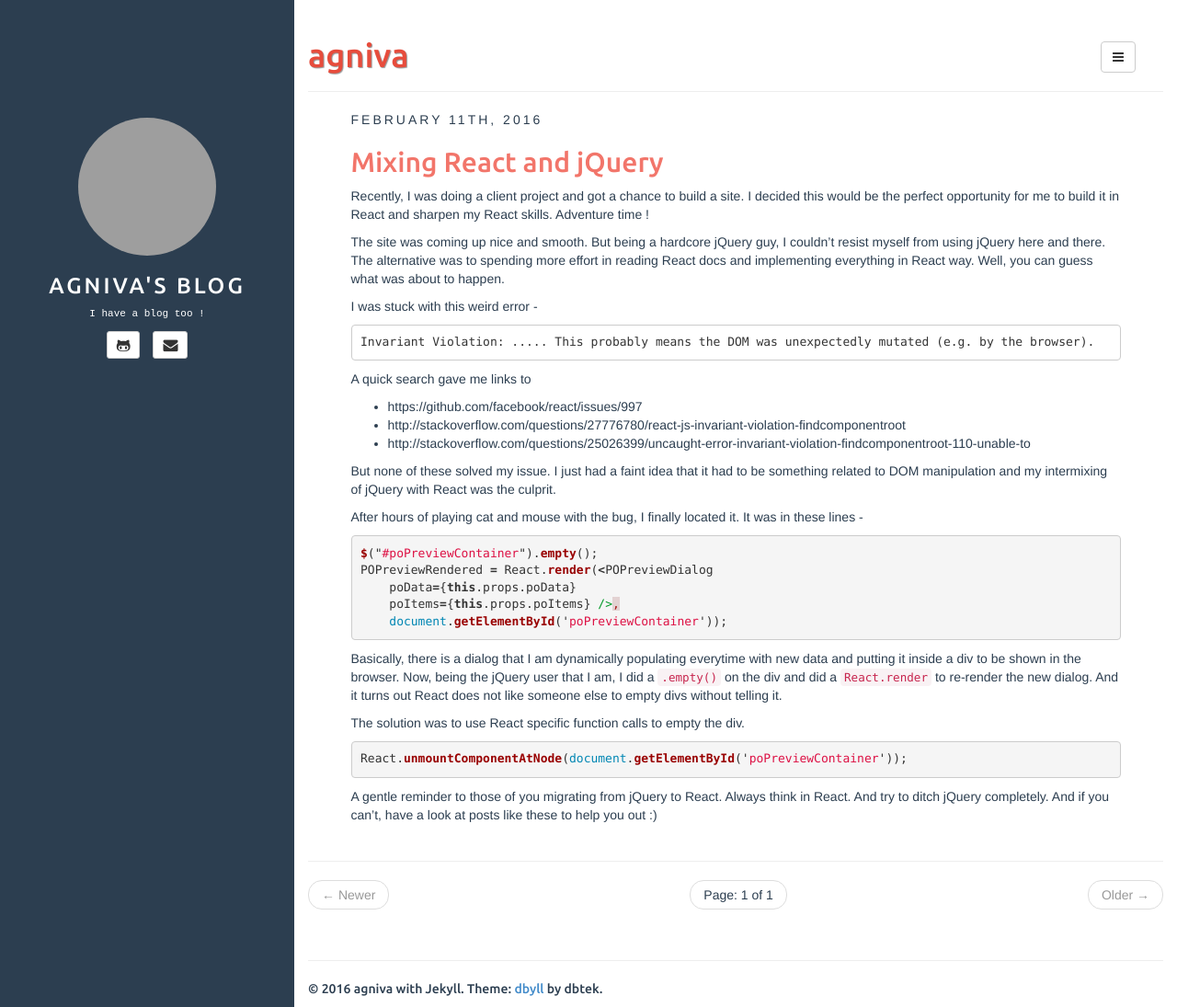
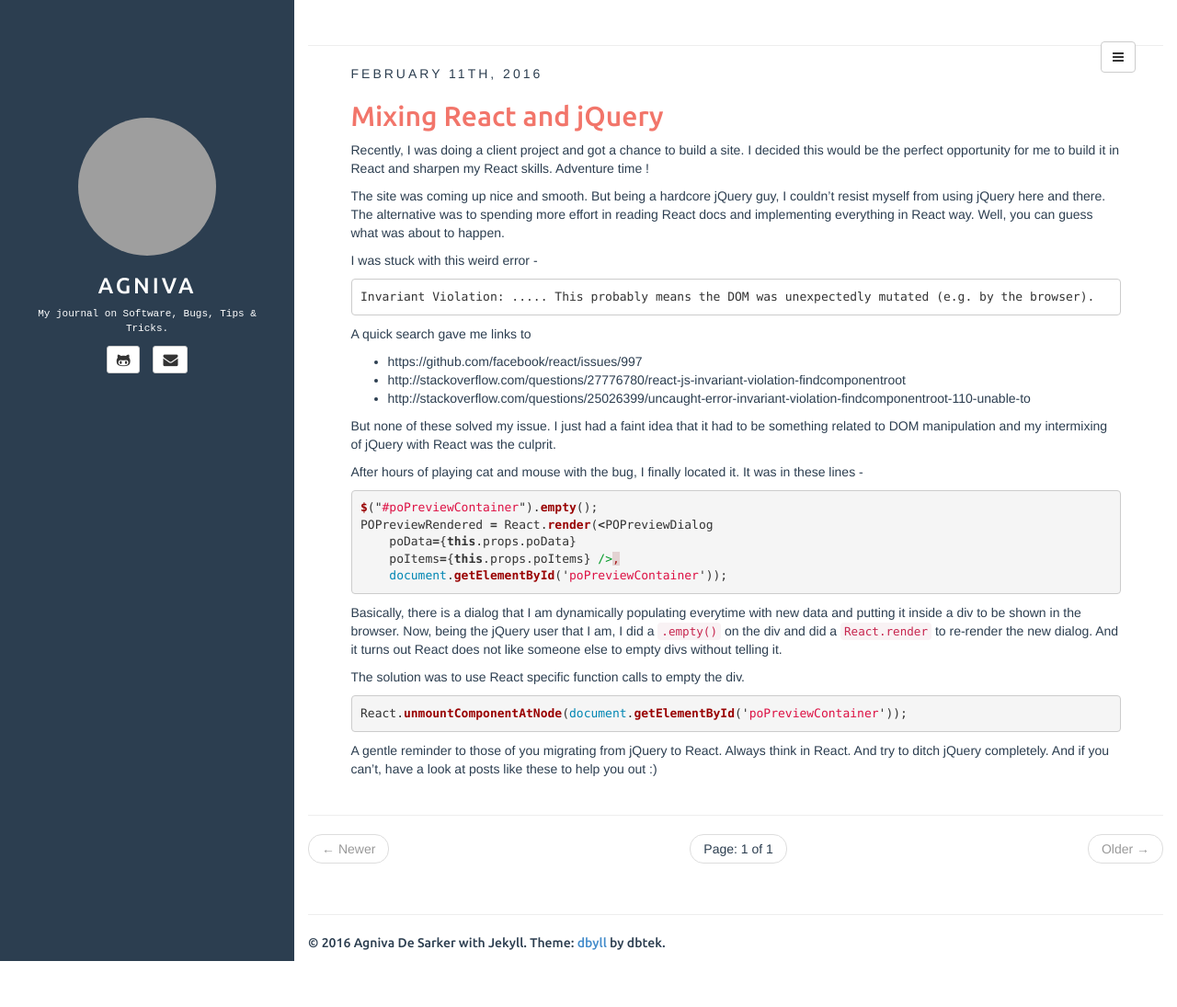
Before and after one commit to agnivade/agnivade.github.io, a Jekyll site: the page built from index.html, in a window 1280 px wide and 1095 px high. Shown: the whole window at 92% size. Built offline with Jekyll 4.4.1, drawn with Linux system fonts in a browser that asks for light colours; the list of posts is cut into pages by our own code; grey boxes are pictures that could not be loaded.

Commit message:
Updated _config.yml

```diff
--- a/_config.yml
+++ b/_config.yml
@@ -1,6 +1,6 @@
 # visit https://github.com/mojombo/jekyll/wiki/Configuration for more settings
 
-title: Agniva's blog
+title: Agniva
 paginate: 5 # pagination based on number of posts
 paginate_path: "page:num"
 exclude: ["README.md"] # files to exclude
@@ -14,15 +14,15 @@ defaults:
     scope:
       path: "" # empty string for all files
     values:
-      title: agniva
+      title: ""
 
 description: Stylish Jekyll Theme
 author:
-  name: agniva
+  name: Agniva De Sarker
   email: agniva.quicksilver@gmail.com
   github: agnivade
   linkedin: agniva-de-sarker-44032646
-  bio: I have a blog too !
+  bio: My journal on Software, Bugs, Tips & Tricks.
   email_md5: c3a4dae421978681021aa65035ea852d
 
 rss_path: feed.xml
```
